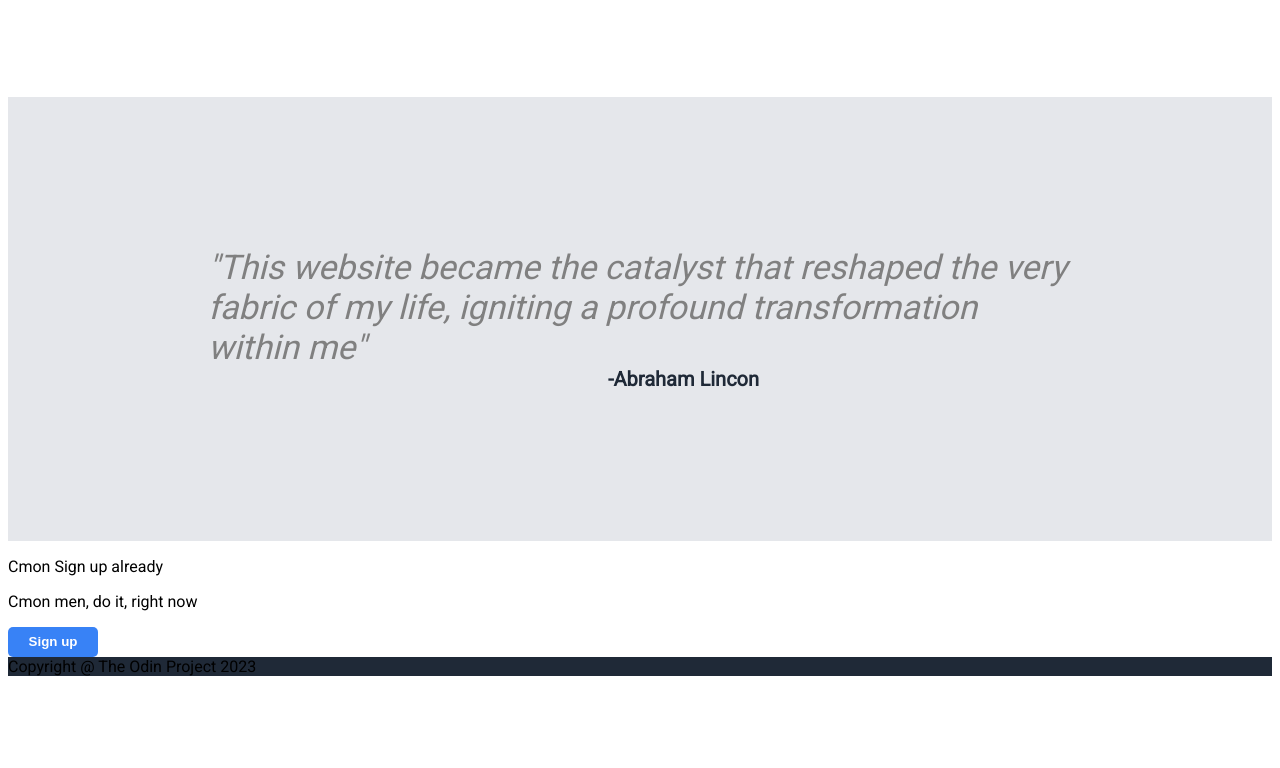
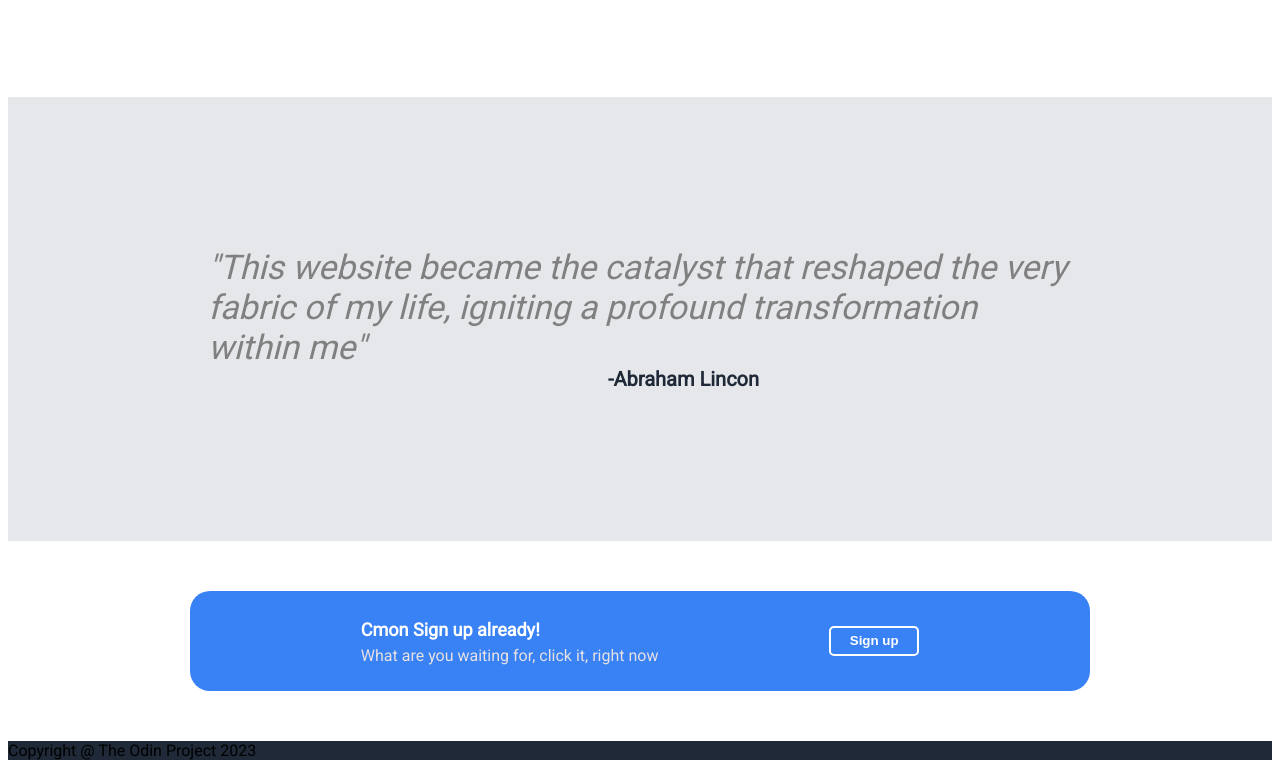
Before and after one commit to WoodenBrick1/Odin-Landing-Page, a plain HTML site: page index.html in a window 1280 px wide. Shown: the part 786-1554 px from the top of the page. Before the commit the page ends 1470 px from the top, so only its background shows below. Drawn offline with Linux system fonts and the light colour scheme.

Commit message:
Finish the call button

```diff
--- a/index.html
+++ b/index.html
@@ -59,13 +59,17 @@
     </div>
 
 
-
-<p>Cmon Sign up already</p>
-<p>Cmon men, do it, right now</p>
+<div class="call">
+    <div>
+    <p class="cmon">Cmon Sign up already!</p>
+    <p class="click">What are you waiting for, click it, right now</p>
+    </div>
 <button>Sign up</button>
-</body>
-
+</div>
 <div class="footer">
     Copyright @ The Odin Project 2023
 </div>
+</body>
+
+
 </html>
--- a/style.css
+++ b/style.css
@@ -89,8 +89,6 @@ h2 {
 }
 
 button {
-  background-color: #3882F6;
-  color: white;
   font-weight: bold;
   width: 90px;
   height: 30px;
@@ -133,3 +131,32 @@ button {
     font-size: 20px;
     font-weight: bold;
 }
+
+.call, button {
+    background-color: #3882F6;
+    color: white;
+}
+
+.call {
+    display: flex;
+    justify-content: space-evenly;
+    align-items: center;
+    width: 900px;
+    height: 100px;
+   margin: 50px auto;
+   border-radius: 20px;
+}
+
+.cmon {
+    font-size: 18px;
+    margin-bottom: -10px;
+    font-weight: bold;
+}
+
+.click {
+    color: rgb(230, 224, 224);
+}
+
+.call button {
+    border: 2px solid white;
+}
```
